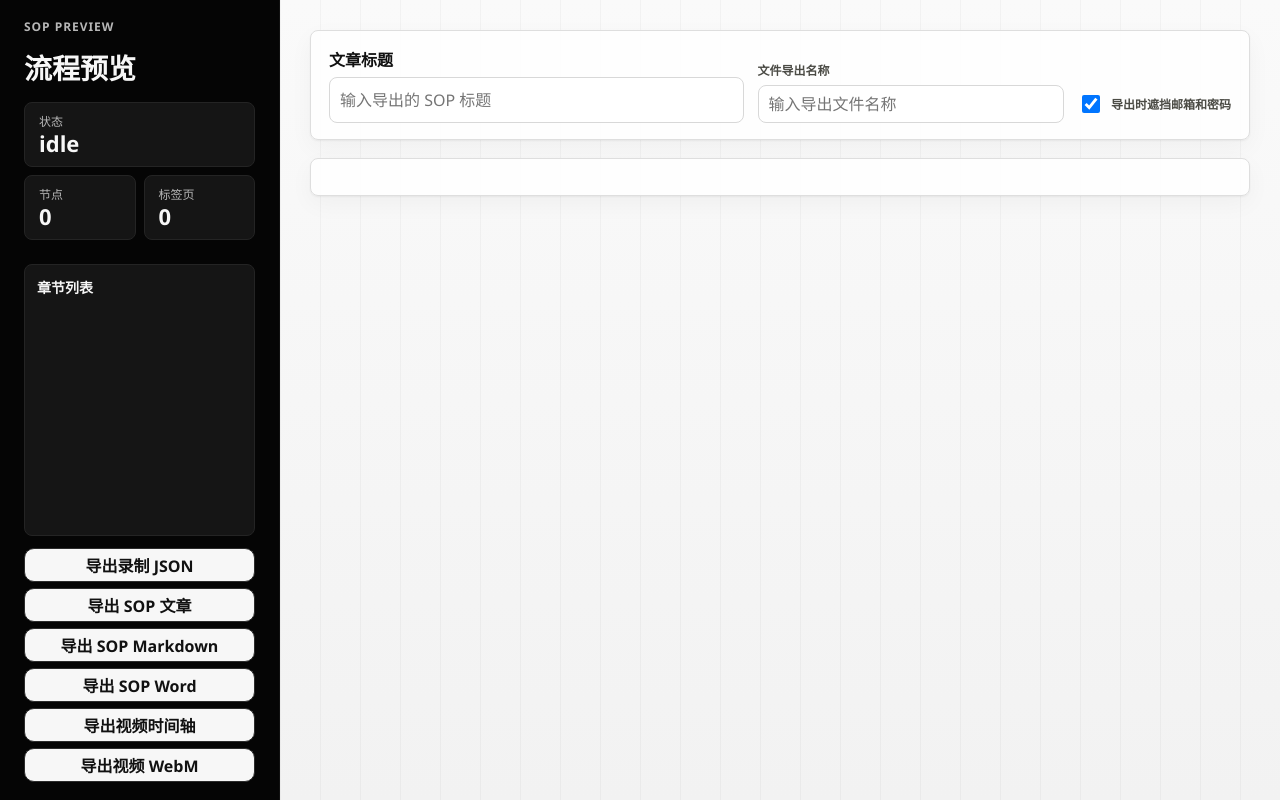
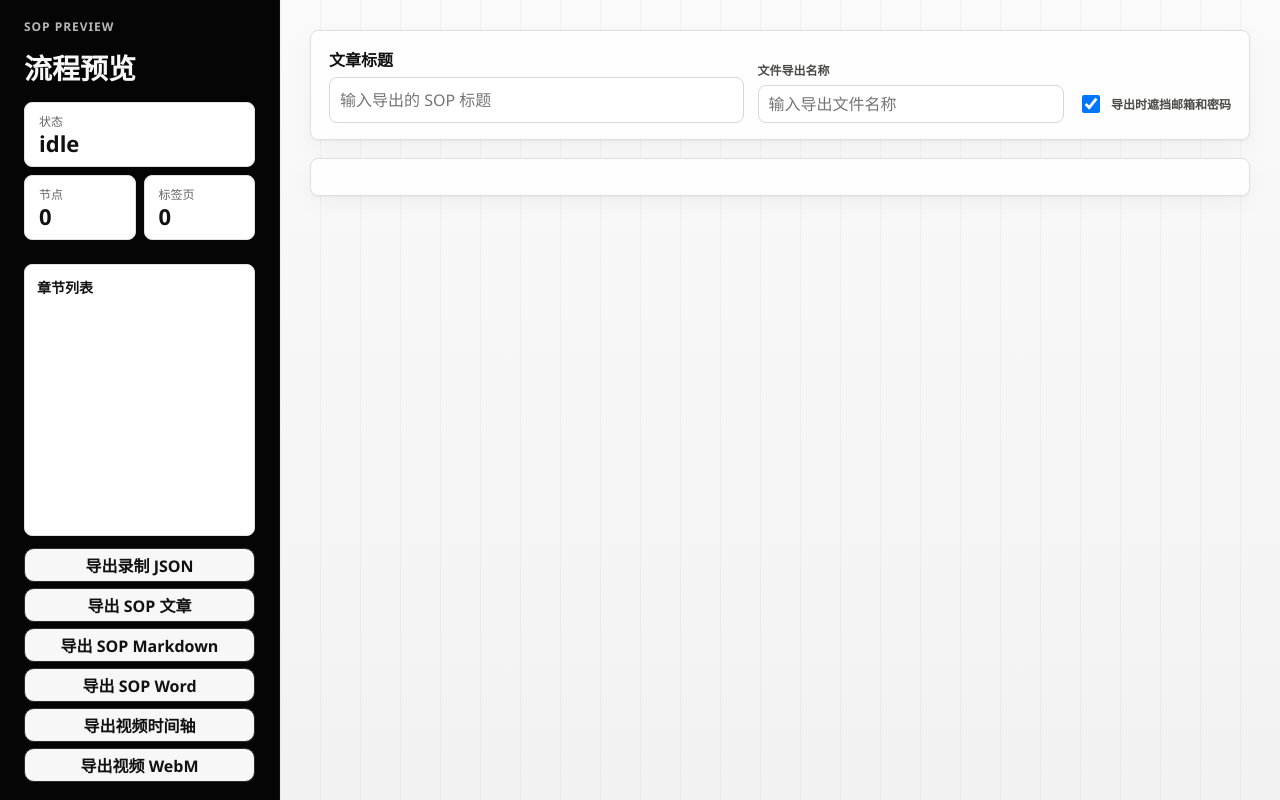
Before and after one commit to GhhosttTT/article_record, a browser extension: page extension/viewer.html in a window 1280 px wide. Drawn offline with Linux system fonts and the light colour scheme.

Commit message:
Use light cards in dark sidebar

```diff
--- a/extension/viewer.css
+++ b/extension/viewer.css
@@ -1169,43 +1169,50 @@ button.secondary:hover:not(:disabled),
 }
 
 .sidebar h1,
-.sidebar .eyebrow,
-.sidebar .summary strong,
-.sidebar .privacy-card strong,
-.sidebar .chapter-nav > strong,
-.sidebar .chapter-link,
-.sidebar .chapter-steps a {
+.sidebar .eyebrow {
   color: #f7f7f7;
 }
 
-.sidebar .eyebrow,
-.sidebar .summary span,
-.sidebar .privacy-card span,
-.sidebar .chapter-steps a,
-.sidebar .chapter-empty {
+.sidebar .eyebrow {
   color: #b7b7b7;
 }
 
 .sidebar .summary div,
 .sidebar .privacy-card,
 .sidebar .chapter-nav {
-  border-color: #242424;
-  background: #151515;
+  border-color: #e2e2e2;
+  background: #ffffff;
+  color: #111111;
 }
 
 .sidebar .privacy-card.ok,
 .sidebar .privacy-card.warn {
-  border-color: #2c2c2c;
-  background: #151515;
+  border-color: #e2e2e2;
+  background: #ffffff;
+}
+
+.sidebar .summary strong,
+.sidebar .privacy-card strong,
+.sidebar .chapter-nav > strong,
+.sidebar .chapter-link,
+.sidebar .chapter-steps a {
+  color: #111111;
+}
+
+.sidebar .summary span,
+.sidebar .privacy-card span,
+.sidebar .chapter-steps a,
+.sidebar .chapter-empty {
+  color: #646464;
 }
 
 .sidebar .chapter-steps {
-  border-left-color: #303030;
+  border-left-color: #dddddd;
 }
 
 .sidebar .chapter-link:hover,
 .sidebar .chapter-steps a:hover {
-  color: #ffffff;
+  color: #111111;
 }
 
 .actions {
```
Also changed, not shown: dist/package/sop-recorder-mvp/viewer.css, 2 other files.
